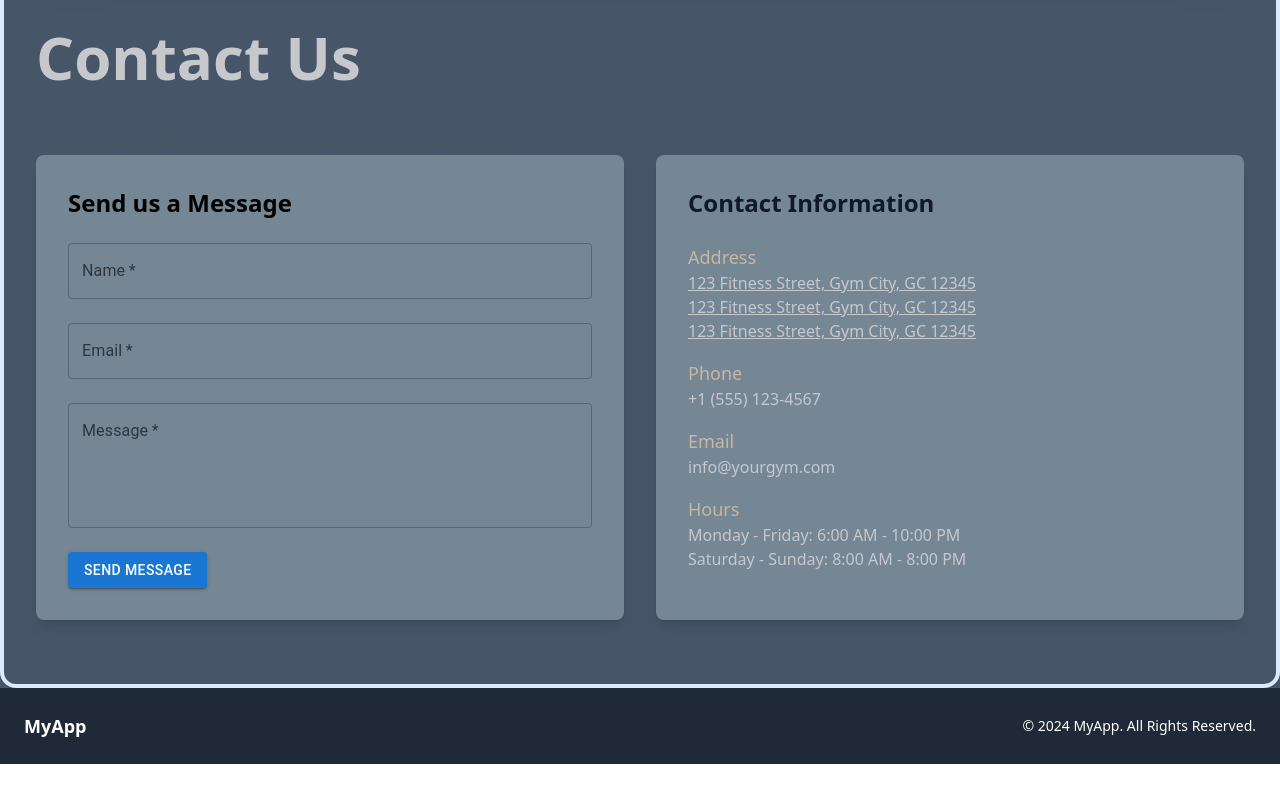
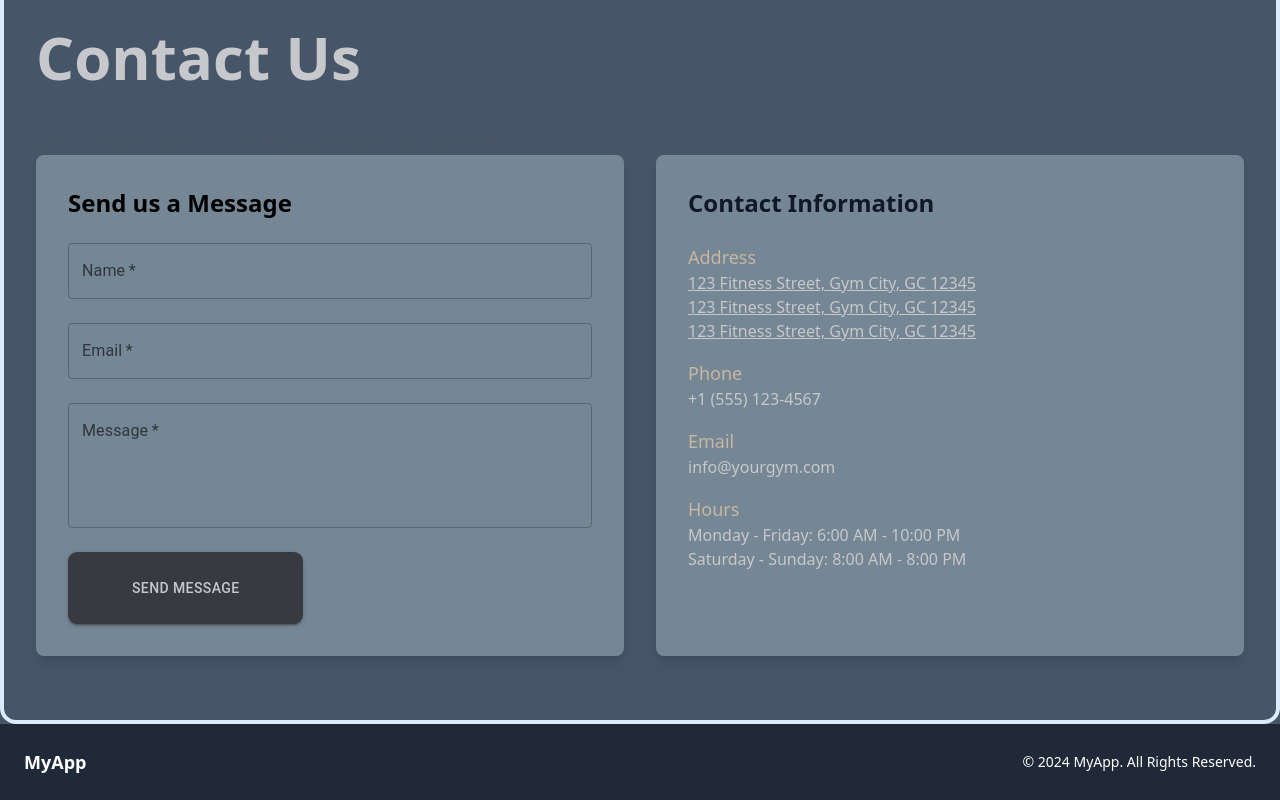
Before and after one commit to Heisen47/gym-frontend, a React (Create React App) app: page / in a window 1280 px wide. Shown: the part 2806-3606 px from the top of the page. Before the commit the page ends 3570 px from the top, so only its background shows below. Built offline with nearby package versions, Linux system fonts and the light colour scheme; what tailwind-gradient-mask-image would draw is missing.

Commit message:
fix: email button

```diff
--- a/src/pages/Contact.jsx
+++ b/src/pages/Contact.jsx
@@ -79,7 +79,16 @@ const Contact = () => {
               <Button
                 type="submit"
                 variant="contained"
-                className="bg-blue-600 hover:bg-blue-700 text-white px-8 py-3 rounded-full"
+                sx={{
+                  backgroundColor: '#373A40',
+                  color: '#C7C8CC',
+                  paddingX: 8,
+                  paddingY: 3,
+                  borderRadius: '9px', // Full rounded
+                  '&:hover': {
+                    backgroundColor: '#2c2f34', // Darker shade for hover state
+                  },
+                }}
               >
                 Send Message
               </Button>
```
